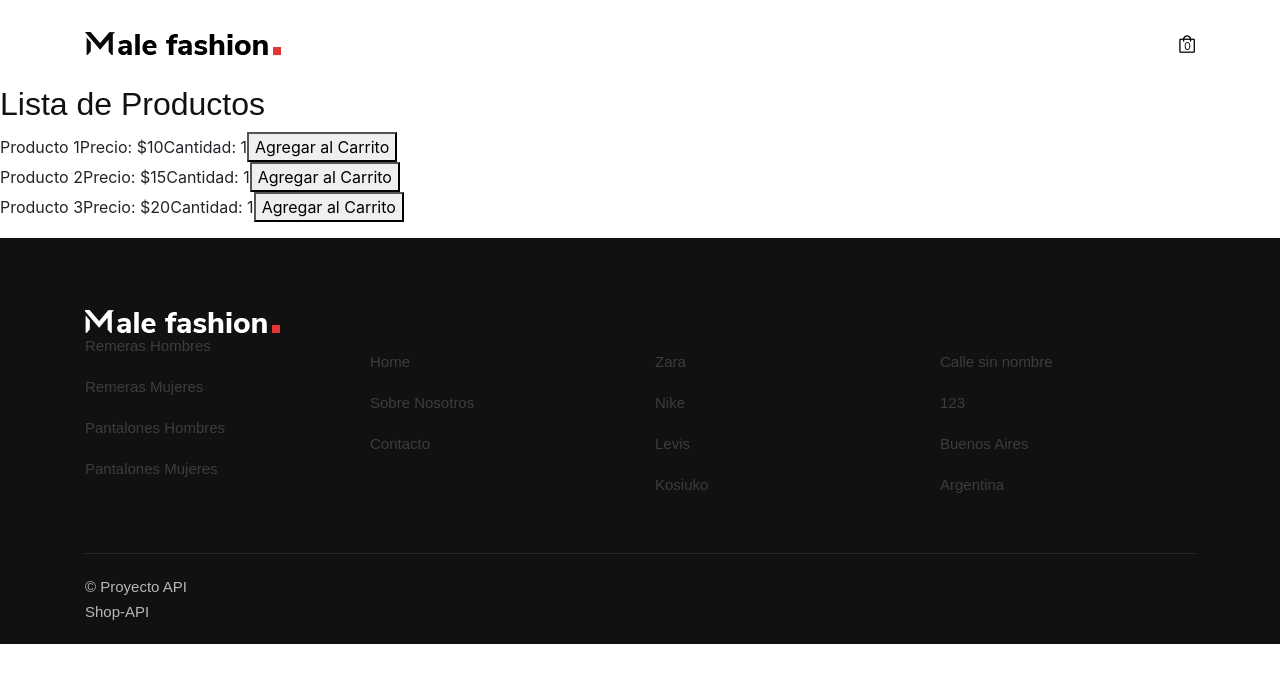
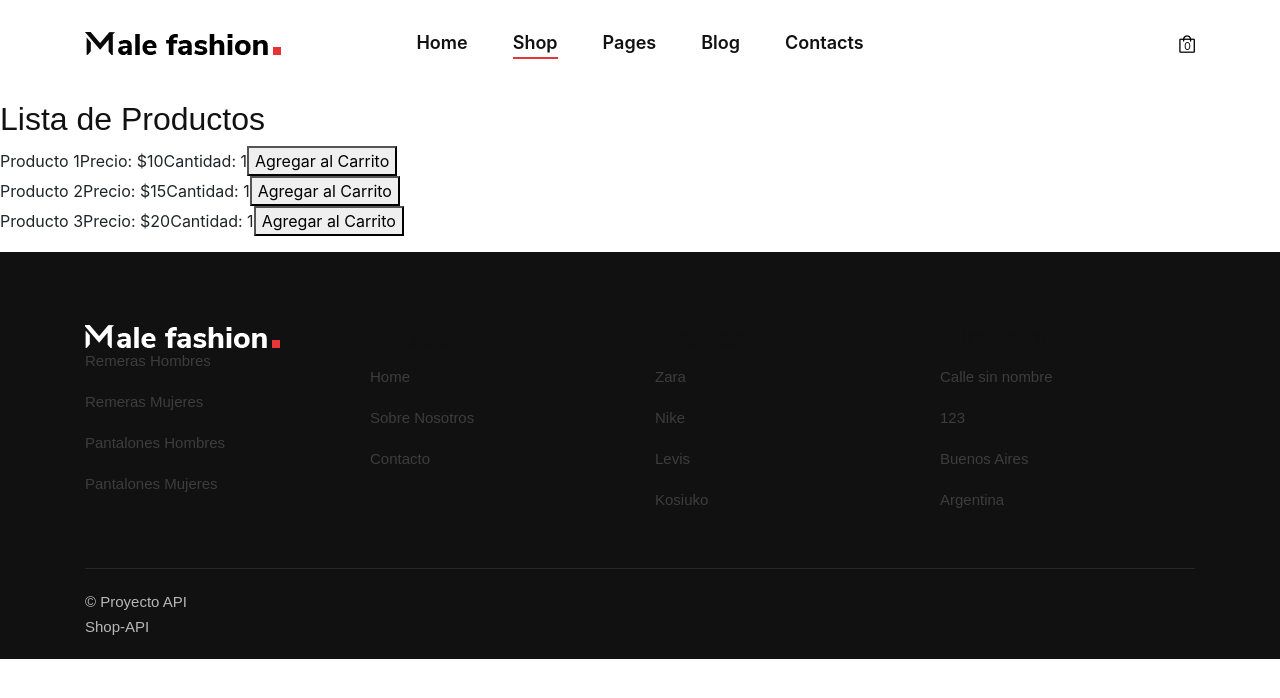
Before and after one commit to Costa-Julian/Proyecto-Ecommerce, a React (Vite) app in the folder E-commerce/: page / in a window 1280 px wide. Shown: the top 698 px of the page. Built offline with nearby package versions, Linux system fonts and the light colour scheme.

Commit message:
Se agrega un componente Navbar y se lo incorpora al header

```diff
--- a/E-commerce/src/Components/Header.jsx
+++ b/E-commerce/src/Components/Header.jsx
@@ -1,6 +1,7 @@
 import React, { useState } from 'react';
 import { LogoCarrito } from './LogoCarrito';
 import './Header.css';
+import {Navbar} from './Navbar'
 import { Link } from 'react-router-dom';
 
 const Header = ({ productosEnCarrito, eliminarProducto }) => {
@@ -20,24 +21,7 @@ const Header = ({ productosEnCarrito, eliminarProducto }) => {
                         </div>
                     </div>
                     <div className="col-lg-6 col-md-6">
-                        {/* CODIGO DEL NAV, VA EN COMPONENTE */}
-                        {/* <nav className="header__menu mobile-menu">
-                            <ul>
-                                <li><a href="./index.html">Home</a></li>
-                                <li className="active"><a href="./shop.html">Shop</a></li>
-                                <li><a href="#">Pages</a>
-                                    <ul className="dropdown">
-                                        <li><a href="./about.html">About Us</a></li>
-                                        <li><a href="./shop-details.html">Shop Details</a></li>
-                                        <li><a href="./shopping-cart.html">Shopping Cart</a></li>
-                                        <li><a href="./checkout.html">Check Out</a></li>
-                                        <li><a href="./blog-details.html">Blog Details</a></li>
-                                    </ul>
-                                </li>
-                                <li><a href="./blog.html">Blog</a></li>
-                                <li><a href="./contact.html">Contacts</a></li>
-                            </ul>
-                        </nav> */}
+                           <Navbar />
                     </div>
                     <div className="col-lg-3 col-md-3">
                         <div className="header__nav__option" onClick={toggleCarrito}>
--- /dev/null
+++ b/E-commerce/src/Components/Navbar.jsx
@@ -0,0 +1,25 @@
+import React from 'react'
+
+export const Navbar = () => {
+return (
+<div>
+    <nav className="header__menu mobile-menu">
+        <ul>
+            <li><a href="./index.html">Home</a></li>
+            <li className="active"><a href="./shop.html">Shop</a></li>
+            <li><a href="#">Pages</a>
+                <ul className="dropdown">
+                    <li><a href="./about.html">About Us</a></li>
+                    <li><a href="./shop-details.html">Shop Details</a></li>
+                    <li><a href="./shopping-cart.html">Shopping Cart</a></li>
+                    <li><a href="./checkout.html">Check Out</a></li>
+                    <li><a href="./blog-details.html">Blog Details</a></li>
+                </ul>
+            </li>
+            <li><a href="./blog.html">Blog</a></li>
+            <li><a href="./contact.html">Contacts</a></li>
+        </ul>
+    </nav>
+</div>
+)
+}
```
